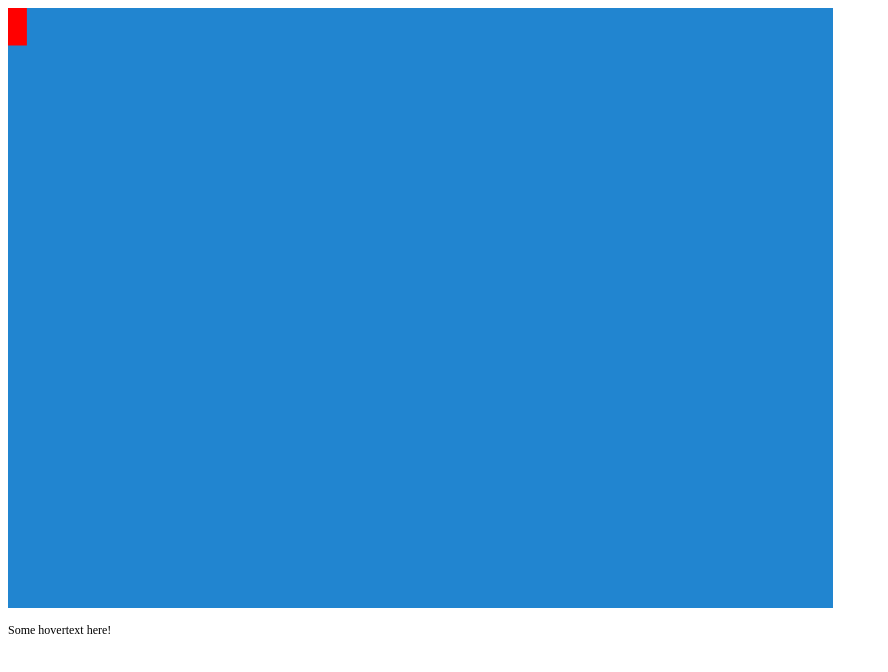
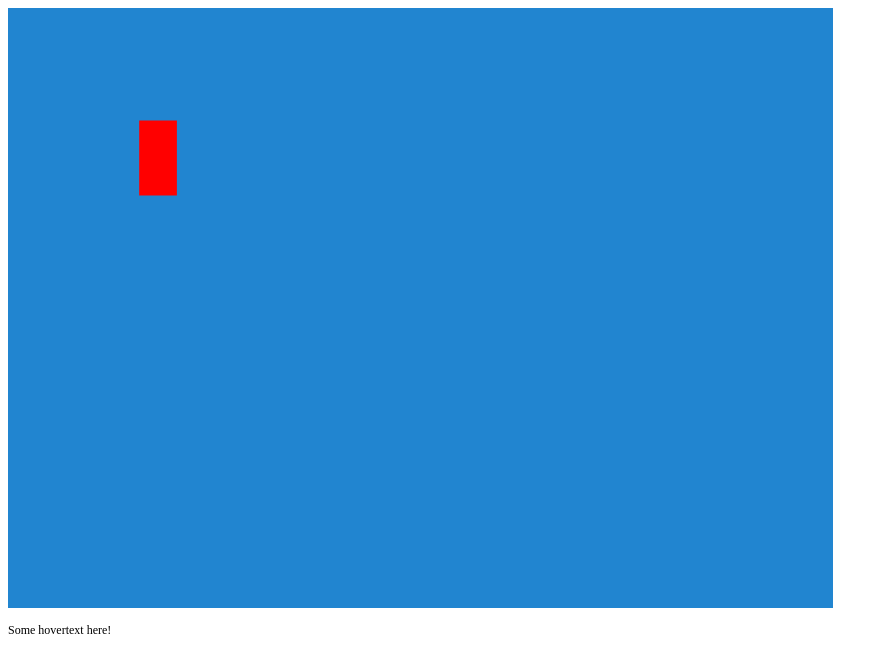
Before and after one commit to sunpin770/SideQuester, a plain HTML site: page index.html in a window 1280 px wide. Shown: the whole page, without its empty margins (0-888 px from the left). Drawn offline with Linux system fonts and the light colour scheme; animation ran at ten frames a second.

Commit message:
Bit more sorting

```diff
--- a/engine/Actors/Background.js
+++ b/engine/Actors/Background.js
@@ -0,0 +1,16 @@
+class Background extends ex.Actor {
+    constructor(height, width, src) {
+        super({
+            x: 0,
+            y: 0,
+            anchor: ex.vec(0, 0),
+            width: width,
+            height: height,
+            color: ex.Color.Yellow,
+        });
+        this.protoImgSrc = src;
+    };
+    //onInitialize() {
+    //    //this.graphics.use(this.protoImgSrc.toSprite())
+    //}
+}
--- a/engine/Actors/Player.js
+++ b/engine/Actors/Player.js
@@ -0,0 +1,16 @@
+
+class Player extends ex.Actor {
+    constructor() {
+        super({
+            x: 200,
+            y: 200,
+            width: 50,
+            height: 100,
+            color: ex.Color.Red,
+        });
+    };
+    update(engine, delta) {
+        super.update(engine, delta);
+        move(this);
+    };
+}
--- a/engine/beh.js
+++ b/engine/beh.js
@@ -1,34 +1,3 @@
-
-class Player extends ex.Actor {
-    constructor() {
-        super({
-            x: 0,
-            y: 0,
-            width: 50,
-            height: 100,
-            color: ex.Color.Red,
-        });
-    };
-    update(engine, delta) {
-        super.update(engine, delta);
-        move(this);
-    };
-}
-class Background extends ex.Actor {
-    constructor(height, width, src) {
-        super({
-            x: 0,
-            y: 0,
-            anchor: ex.vec(0, 0),
-            width: width,
-            height: height,
-        });
-        this.protoImgSrc = src;
-    };
-    onInitialize() {
-        this.graphics.use(this.protoImgSrc.toSprite())
-    }
-}
 
 const background1 = new Background(3200, 4400, resources.backgroundTutorial);
 const you = new Player();
--- a/engine/move.js
+++ b/engine/move.js
@@ -1,7 +1,6 @@
 function move(actor) {
     if (SQ.input.keyboard.isHeld(ex.Input.Keys.W)) {
         actor.pos.y--;
-        console.log(ex.Input.Keys.W);
     };
     if (SQ.input.keyboard.isHeld(ex.Input.Keys.A)) {
         actor.pos.x--;
--- a/index.html
+++ b/index.html
@@ -21,7 +21,14 @@
     <!--loading and files--><script src="export.js"></script>
 
     <!--engine--><script src="engine/engine.js"></script>
+
+    <!--Actor Types-->
+    <script src="engine/Actors/Background.js"></script>
+    <script src="engine/Actors/NPC.js"></script>
+    <script src="engine/Actors/Player.js"></script>
+
     <!--engine stuff, will one day be moved--><script src="engine/beh.js"></script>
+
     <!--movement from character input--><script src ="engine/move.js"></script>
 
     <!--init--><script src="init.js"></script>
--- a/init.js
+++ b/init.js
@@ -1,3 +1,3 @@
-SQ.start();
+SQ.start(mainLoader);
 //SQ.add(background1)
 SQ.add(you)
```
Also changed, not shown: 1 other file.
